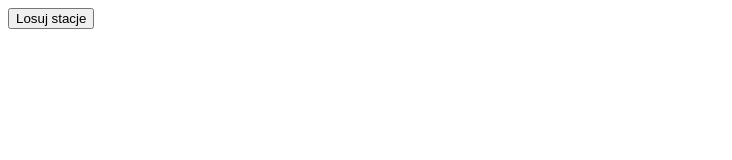
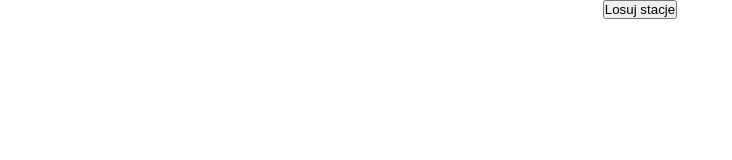
Before and after one commit to jeffizmyname/stacjeScrapper, a website: page index.html in a window 1280 px wide. Shown: the whole page, without its empty margins (0-732 px from the left). Drawn offline with Linux system fonts and the light colour scheme.

Commit message:
edits for css

```diff
--- a/index.html
+++ b/index.html
@@ -4,12 +4,14 @@
     <meta charset="UTF-8">
     <meta name="viewport" content="width=device-width, initial-scale=1.0">
     <title>Pociongi</title>
+    <link rel="stylesheet" href="./style.css">
 </head>
 <body>
-
-    <div>
-        <input type="button" id="getStation" value="Losuj stacje">
-        <p id="stationName"></p>
+    <div id="root">
+        <div id="header">
+            <input type="button" id="getStation" value="Losuj stacje">
+            <p id="stationName"></p>
+        </div>
         <div id="galery"></div>
     </div>
     <script src="./ImageGallery.js"></script>
--- a/package.json
+++ b/package.json
@@ -2,7 +2,8 @@
   "name": "stacjoguesser",
   "version": "1.0.0",
   "description": "",
-  "main": "scrapper.js",
+  "main": "website.js",
+  "live": "nodemon website.js",
   "scripts": {
     "test": "echo \"Error: no test specified\" && exit 1"
   },
--- /dev/null
+++ b/style.css
@@ -0,0 +1,23 @@
+* {
+    margin: 0;
+    padding: 0;
+    box-sizing: border-box;
+}
+
+#root {
+    width: 100%;
+    height: 100vh;
+    display: flex;
+    flex-direction: column;
+    align-items: center;
+}
+
+#galery {
+    display: grid;
+    grid-template-columns: repeat(5, 200px);
+    width: 60%;
+}
+
+#galery img {
+    width: 200px;
+}
```
